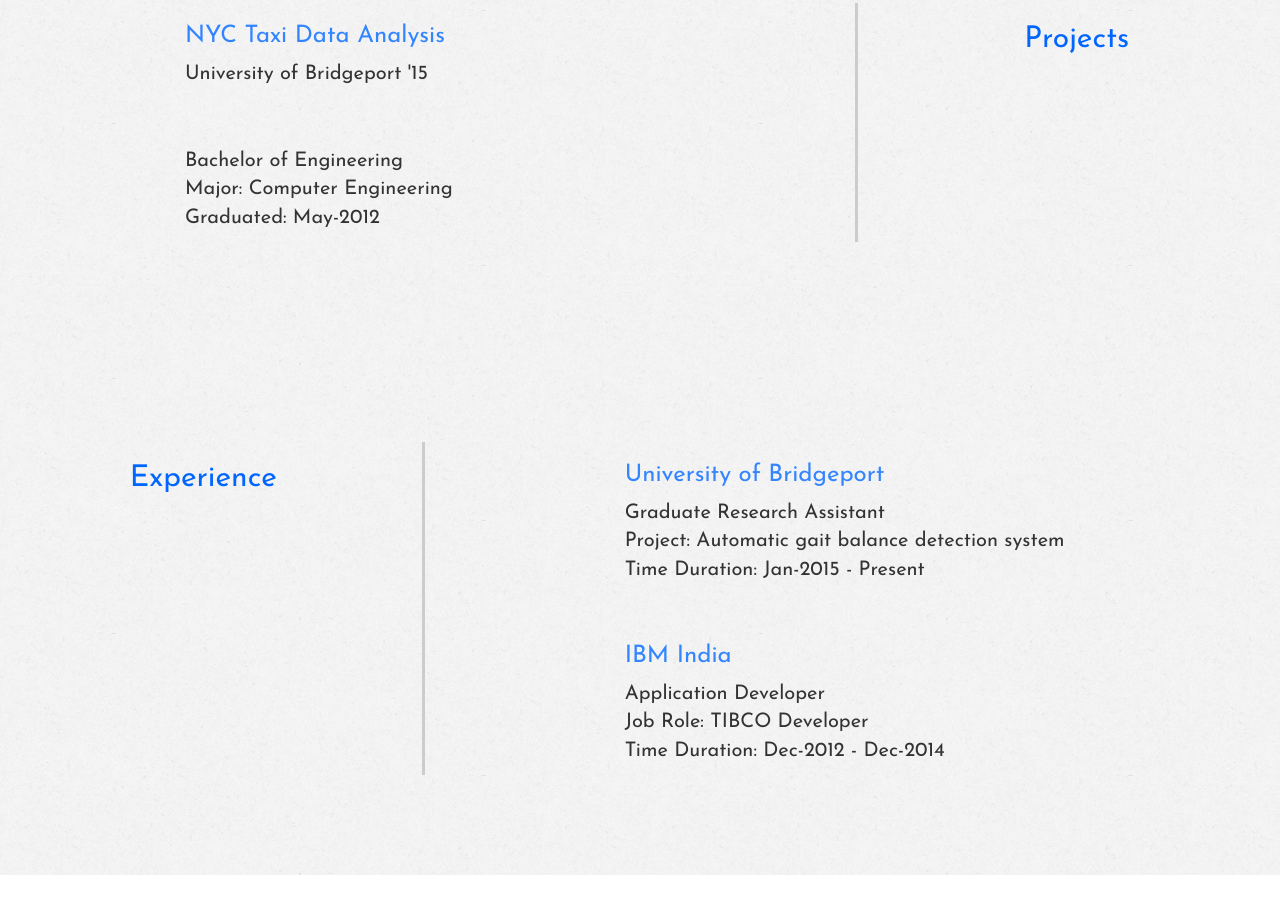
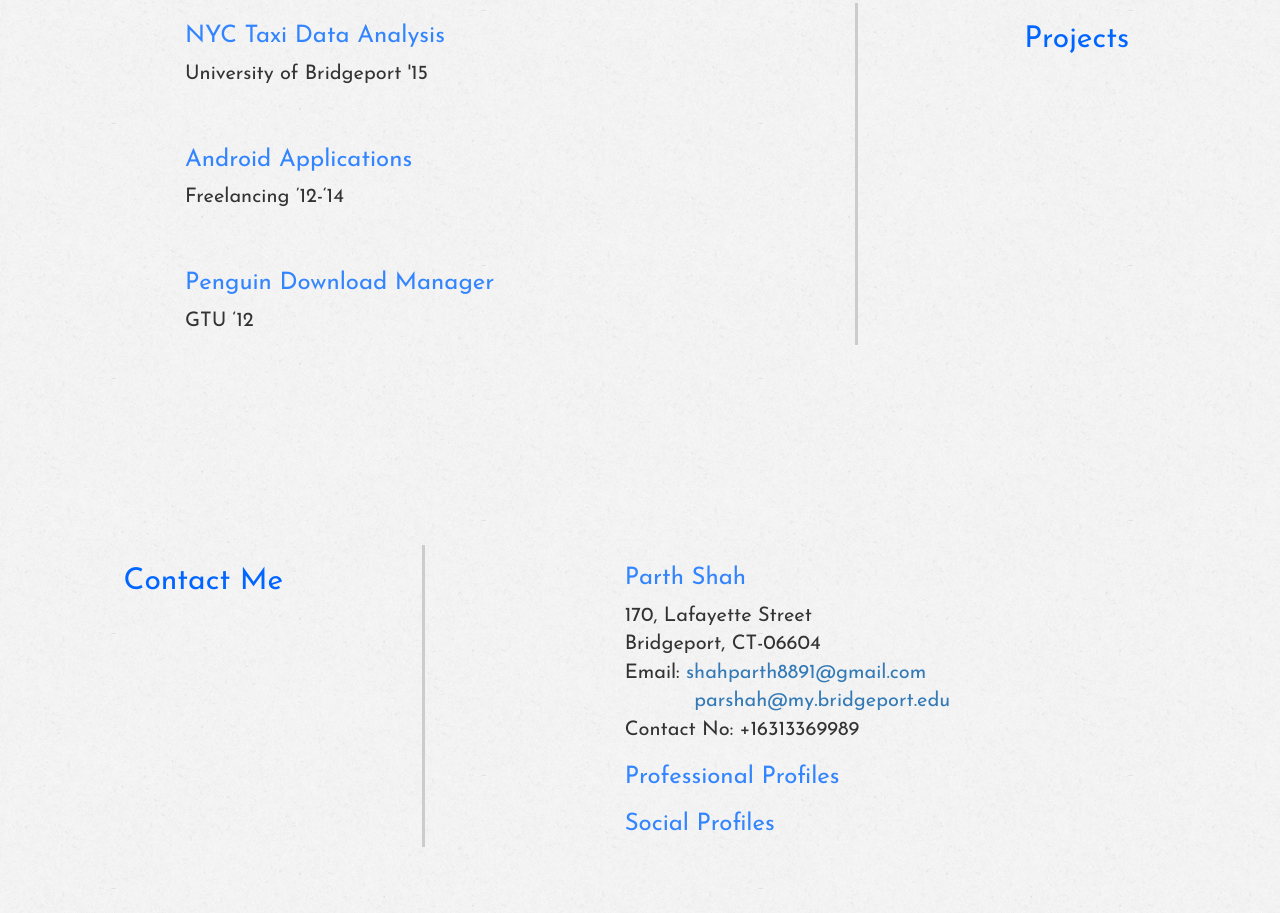
Before and after one commit to parth314159/parth-personal-website, a plain HTML site: page index.html in a window 1280 px wide. Shown: the part 1598-2511 px from the top of the page. Before the commit the page ends 2473 px from the top, so only its background shows below. Drawn offline with nearby package versions, Linux system fonts and the light colour scheme.

Commit message:
contact me added

```diff
--- a/index.html
+++ b/index.html
@@ -101,10 +101,11 @@
 				<h3>NYC Taxi Data Analysis</h3>
 				<p>University of Bridgeport '15</p>
 				<br>
-				<h3></h3>
-				<p>Bachelor of Engineering<br>
-				Major: Computer Engineering <br>
-				Graduated: May-2012</p>
+				<h3>Android Applications</h3>
+				<p>Freelancing ’12-‘14</p>
+				<br>
+				<h3>Penguin Download Manager</h3>
+				<p>GTU ‘12</p>
 			</div>
 			<div class= "col-sm-4 title">
 				<h2>Projects</h2>
@@ -114,19 +115,22 @@
 		<div class = "row evendiv">
 
 			<div class= "col-sm-4 title">
-				<h2>Experience</h2>
+				<h2>Contact Me</h2>
 			</div>
 			<div class= "col-sm-8 data-right">
-				<h3>University of Bridgeport</h3>
-				<p>Graduate Research Assistant<br>
-				Project: Automatic gait balance detection system <br>
-				Time Duration: Jan-2015 - Present
+				<h3>Parth Shah</h3>
+				<p>170, Lafayette Street<br>
+				Bridgeport, CT-06604<br>
+				Email: <a href="mailto:shahpart8891@gmail.com">shahparth8891@gmail.com</a><br>
+				&nbsp;&nbsp;&nbsp;&nbsp;&nbsp;&nbsp;&nbsp;&nbsp;&nbsp;&nbsp;&nbsp;<a href="mailto:parshah@my.bridgeport.edu">parshah@my.bridgeport.edu</a>
+				<br>
+				Contact No: +16313369989
 				</p>
-				<br>
-				<h3>IBM India</h3>
-				<p>Application Developer<br>
-				Job Role: TIBCO Developer<br>
-				Time Duration: Dec-2012 - Dec-2014</p>
+
+				<h3>Professional Profiles</h3>
+
+				<h3>Social Profiles</h3>
+
 			</div>
 
 		</div>
```
